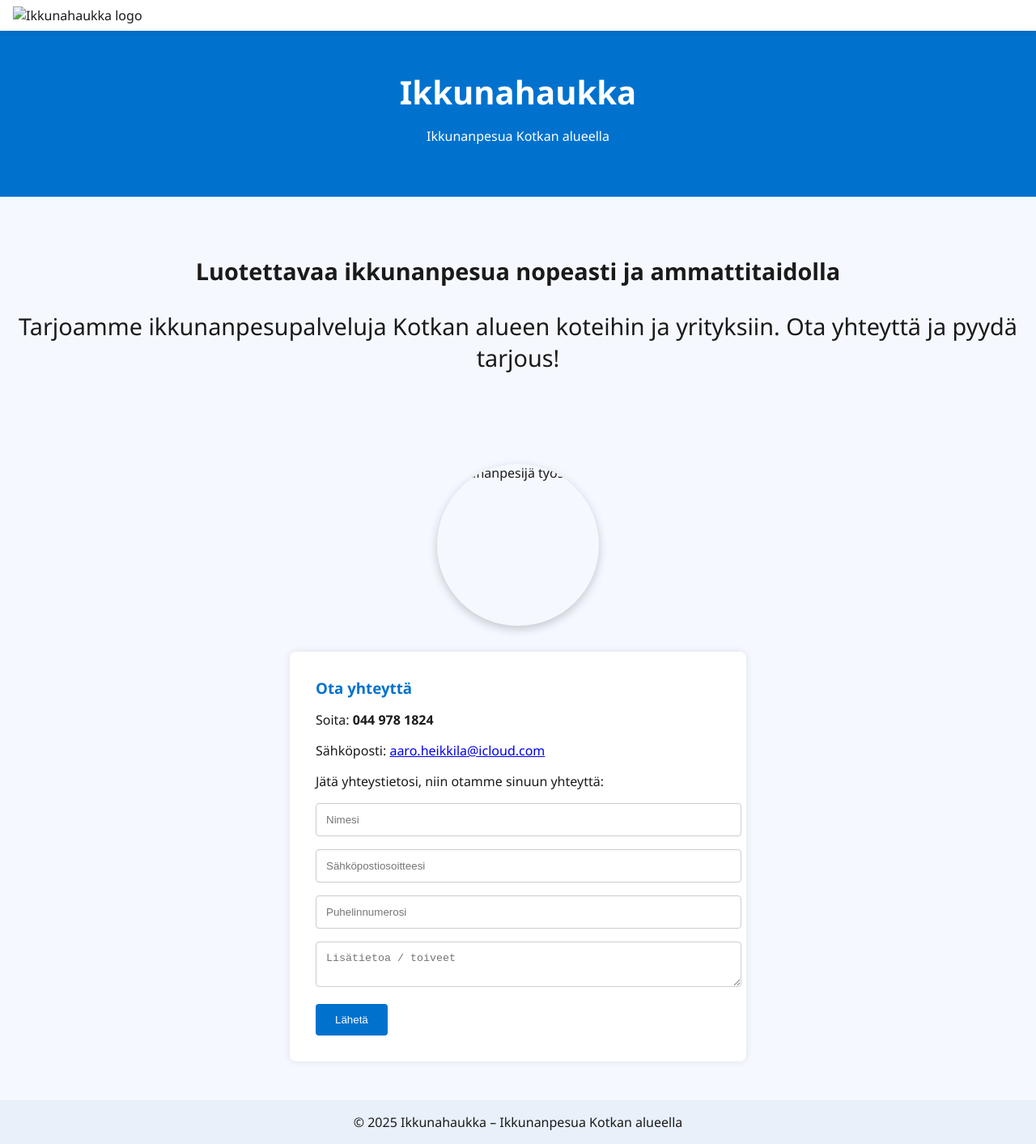
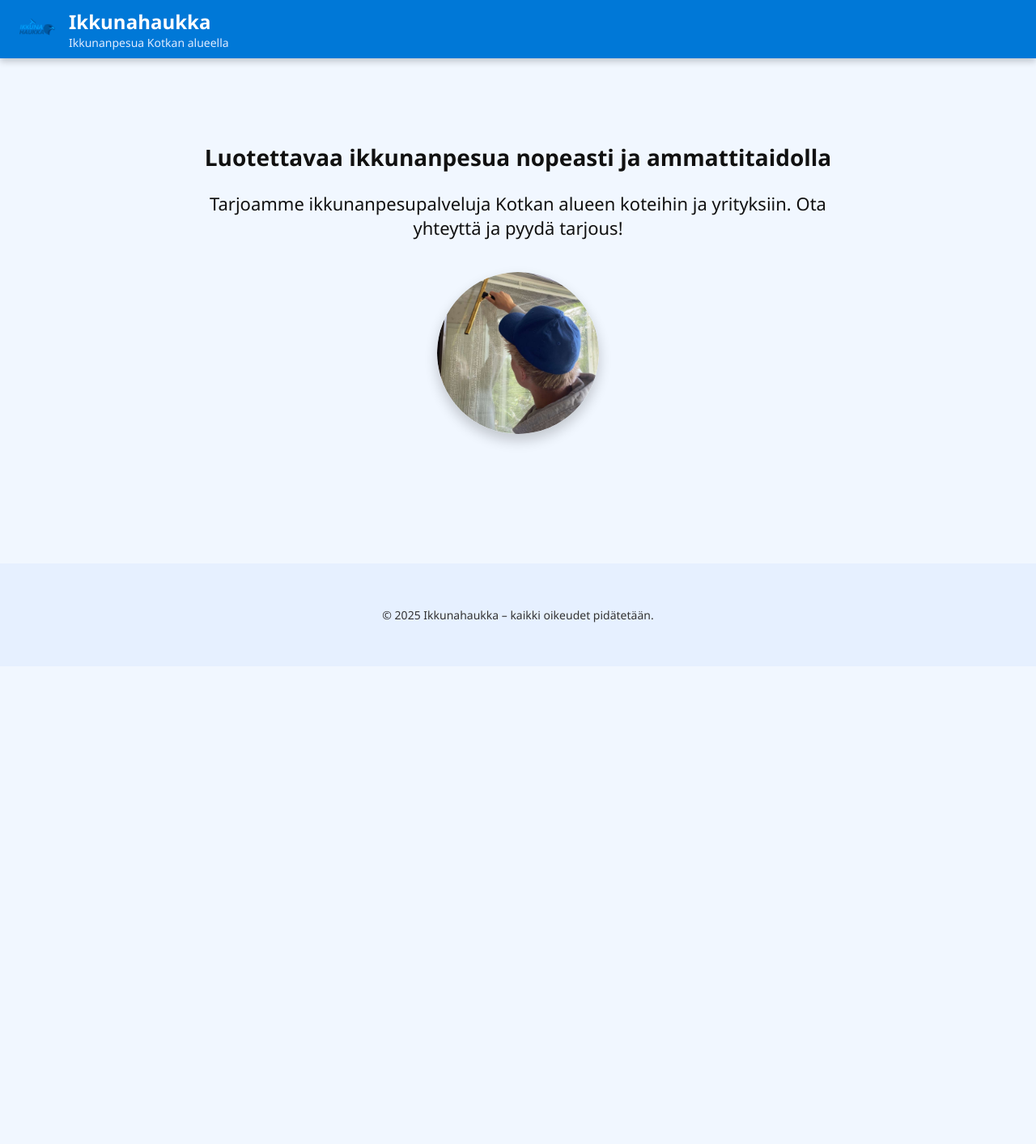
Before and after one commit to aheikkilaa/ikkunahaukka, a plain HTML site: page index.html in a window 1280 px wide. Shown: the whole page at 81% size. After the commit the page ends 823 px from the top, so only its background shows below. Drawn offline with Linux system fonts and the light colour scheme.

Commit message:
Update index.html

```diff
--- a/index.html
+++ b/index.html
@@ -1,192 +1,110 @@
 <!DOCTYPE html>
 <html lang="fi">
 <head>
-  <meta charset="UTF-8">
-  <meta name="viewport" content="width=device-width, initial-scale=1.0">
-  <title>Ikkunahaukka – Ikkunanpesua Kotkan alueella</title>
-  <link rel="stylesheet" href="styles.css">
+  <meta charset="UTF-8" />
+  <meta name="viewport" content="width=device-width, initial-scale=1.0" />
+  <title>Ikkunahaukka</title>
   <style>
-    * {
-      scroll-behavior: smooth;
+    body {
+      margin: 0;
+      font-family: "Segoe UI", sans-serif;
+      background-color: #f1f7ff;
+      color: #111;
     }
 
-    body {
-      font-family: 'Segoe UI', Tahoma, Geneva, Verdana, sans-serif;
-      margin: 0;
-      background-color: #f5f9ff;
-      color: #1a1a1a;
+    header {
+      position: sticky;
+      top: 0;
+      background-color: #0078d7;
+      display: flex;
+      align-items: center;
+      padding: 10px 20px;
+      box-shadow: 0 4px 8px rgba(0,0,0,0.2);
+      z-index: 1000;
     }
 
-    .topbar {
-      position: sticky;
-      top: 0;
-      background-color: #ffffff;
-      display: flex;
-      align-items: center;
-      padding: 0.5rem 1rem;
-      box-shadow: 0 2px 8px rgba(0,0,0,0.1);
-      z-index: 999;
+    header img {
+      height: 50px;
+      margin-right: 15px;
     }
 
-    .logo-bar img {
-      height: 60px;
-      max-width: 200px;
-      transition: transform 0.3s ease;
+    header h1 {
+      color: white;
+      font-size: 24px;
+      margin: 0;
     }
 
-    .logo-bar img:hover {
-      transform: scale(1.05);
+    header p {
+      color: #e0ecff;
+      font-size: 14px;
+      margin: 0;
     }
 
-    header.hero-header {
-      background-color: #0072ce;
-      color: white;
-      padding: 3rem 1rem;
+    .hero {
       text-align: center;
+      padding: 80px 20px 40px;
     }
 
-    header.hero-header h1 {
-      margin: 0;
-      font-size: 2.5rem;
+    .hero h2 {
+      font-size: 28px;
+      font-weight: 700;
     }
 
-    section.hero {
-      text-align: center;
-      padding: 3rem 1rem;
+    .hero p {
+      font-size: 22px;
+      margin: 20px auto;
+      max-width: 800px;
     }
 
-    section.hero h2 {
-      font-size: 1.8rem;
-      margin-bottom: 1rem;
+    .profile-image {
+      display: block;
+      margin: 40px auto;
+      width: 200px;
+      height: 200px;
+      border-radius: 50%;
+      object-fit: cover;
+      box-shadow: 0 8px 16px rgba(0, 0, 0, 0.2);
+      animation: fadeIn 2s ease-in-out;
     }
 
-    section.hero p {
-      font-size: 1.8rem;
-      margin-bottom: 2rem;
-    }
-
-    .about-image {
-      display: flex;
-      justify-content: center;
-      margin: 2rem 0;
-    }
-
-    .profile-pic {
-      width: 200px;
-      height: 200px;
-      object-fit: cover;
-      border-radius: 50%;
-      box-shadow: 0 4px 12px rgba(0,0,0,0.2);
-      transition: transform 0.3s ease;
-    }
-
-    .profile-pic:hover {
-      transform: scale(1.05);
-    }
-
-    form {
-      max-width: 500px;
-      margin: 0 auto;
-      background: white;
-      padding: 2rem;
-      border-radius: 8px;
-      box-shadow: 0 0 10px rgba(0,0,0,0.1);
-    }
-
-    form h3 {
-      margin-top: 0;
-      margin-bottom: 1rem;
-      color: #0072ce;
-    }
-
-    form input, form textarea {
-      width: 100%;
-      padding: 0.75rem;
-      margin-bottom: 1rem;
-      border: 1px solid #ccc;
-      border-radius: 4px;
-    }
-
-    form button {
-      background-color: #0072ce;
-      color: white;
-      padding: 0.75rem 1.5rem;
-      border: none;
-      border-radius: 4px;
-      cursor: pointer;
-      transition: background-color 0.3s ease;
-    }
-
-    form button:hover {
-      background-color: #005fa3;
+    @keyframes fadeIn {
+      from { opacity: 0; transform: scale(0.8); }
+      to { opacity: 1; transform: scale(1); }
     }
 
     footer {
       text-align: center;
-      padding: 1rem;
-      background-color: #e8f0fa;
-      margin-top: 3rem;
+      padding: 40px 20px;
+      background-color: #e6f0ff;
+      margin-top: 80px;
+    }
+
+    footer p {
+      font-size: 14px;
+      color: #333;
     }
   </style>
 </head>
 <body>
 
-  <!-- Sticky logo yläreunassa -->
-  <div class="topbar">
-    <div class="logo-bar">
-      <img src="images/ikkunahaukka2.png" alt="Ikkunahaukka logo">
+  <header>
+    <img src="ikkunahaukka2.png" alt="Ikkunahaukka logo" />
+    <div>
+      <h1>Ikkunahaukka</h1>
+      <p>Ikkunanpesua Kotkan alueella</p>
     </div>
-  </div>
-
-  <!-- Hero otsikko -->
-  <header class="hero-header">
-    <h1>Ikkunahaukka</h1>
-    <p>Ikkunanpesua Kotkan alueella</p>
   </header>
 
-  <!-- Päätekstit -->
   <section class="hero">
     <h2>Luotettavaa ikkunanpesua nopeasti ja ammattitaidolla</h2>
     <p>Tarjoamme ikkunanpesupalveluja Kotkan alueen koteihin ja yrityksiin. Ota yhteyttä ja pyydä tarjous!</p>
+
+    <img src="ikkunanpesija.png" alt="Ikkunanpesijä työssään" class="profile-image" />
   </section>
 
-  <!-- Profiilikuva pyöreänä -->
-  <section class="about-image">
-    <img "ikkunanpesija.png" alt="Ikkunanpesijä työssään" class="profile-pic">
-  </section>
-
-  <!-- Lomake -->
-  <form id="contact-form">
-    <h3>Ota yhteyttä</h3>
-    <p>Soita: <strong>044 978 1824</strong></p>
-    <p>Sähköposti: <a href="mailto:aaro.heikkila@icloud.com">aaro.heikkila@icloud.com</a></p>
-    <p>Jätä yhteystietosi, niin otamme sinuun yhteyttä:</p>
-    <input type="text" name="name" placeholder="Nimesi" required>
-    <input type="email" name="email" placeholder="Sähköpostiosoitteesi">
-    <input type="tel" name="phone" placeholder="Puhelinnumerosi">
-    <textarea name="message" placeholder="Lisätietoa / toiveet"></textarea>
-    <button type="submit">Lähetä</button>
-  </form>
-
-  <!-- Footer -->
   <footer>
-    &copy; 2025 Ikkunahaukka – Ikkunanpesua Kotkan alueella
+    <p>&copy; 2025 Ikkunahaukka – kaikki oikeudet pidätetään.</p>
   </footer>
-
-  <!-- Mailto-lähetys -->
-  <script>
-    document.getElementById('contact-form').addEventListener('submit', function(e) {
-      e.preventDefault();
-      const name = e.target.name.value;
-      const email = e.target.email.value;
-      const phone = e.target.phone.value;
-      const message = e.target.message.value;
-
-      const body = `Uusi yhteydenottopyyntö:\n\nNimi: ${name}\nEmail: ${email}\nPuhelin: ${phone}\nViesti: ${message}`;
-
-      window.location.href = `mailto:aaro.heikkila@icloud.com?subject=Uusi yhteydenotto Ikkunahaukka&body=${encodeURIComponent(body)}`;
-    });
-  </script>
 
 </body>
 </html>
```
